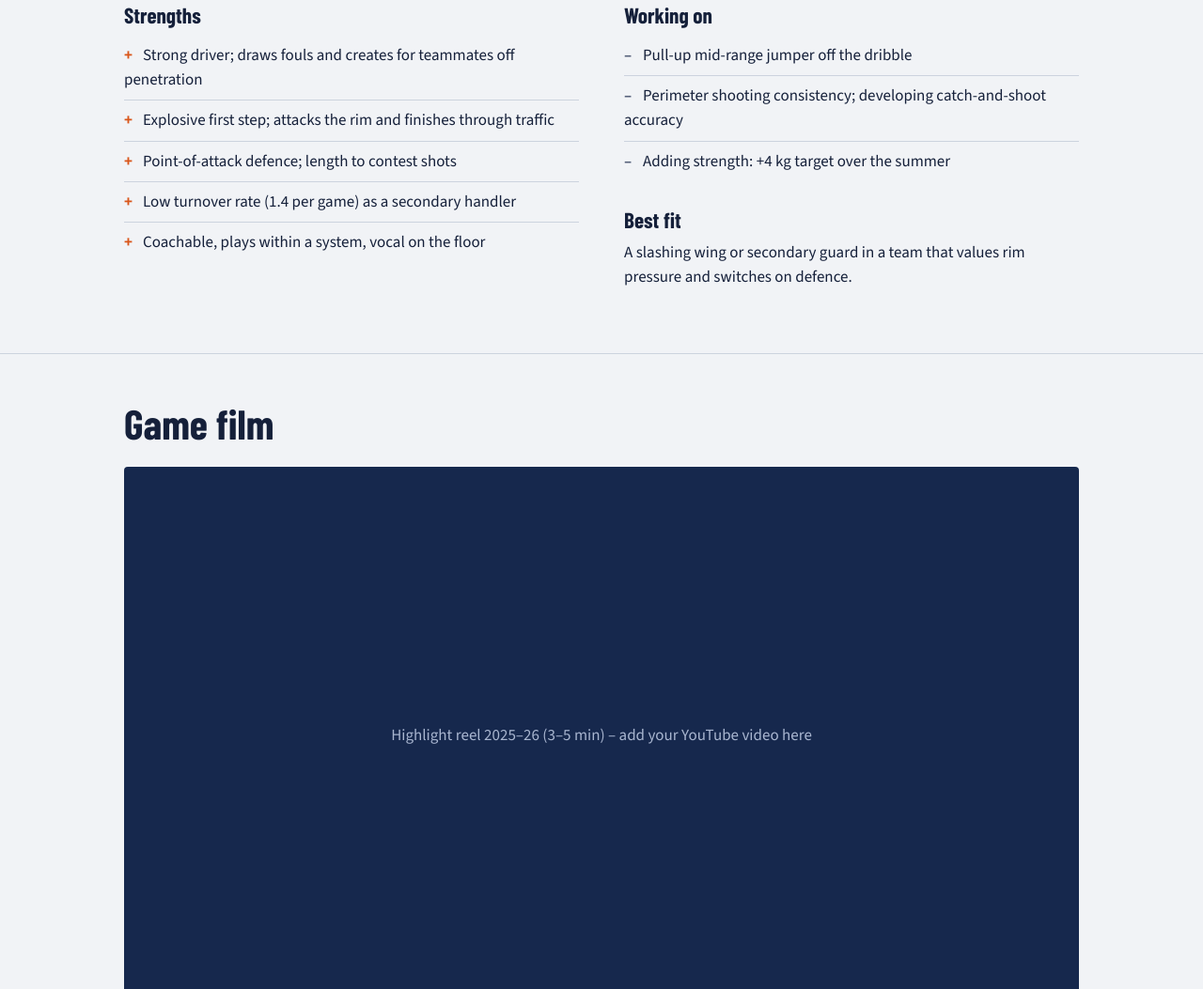
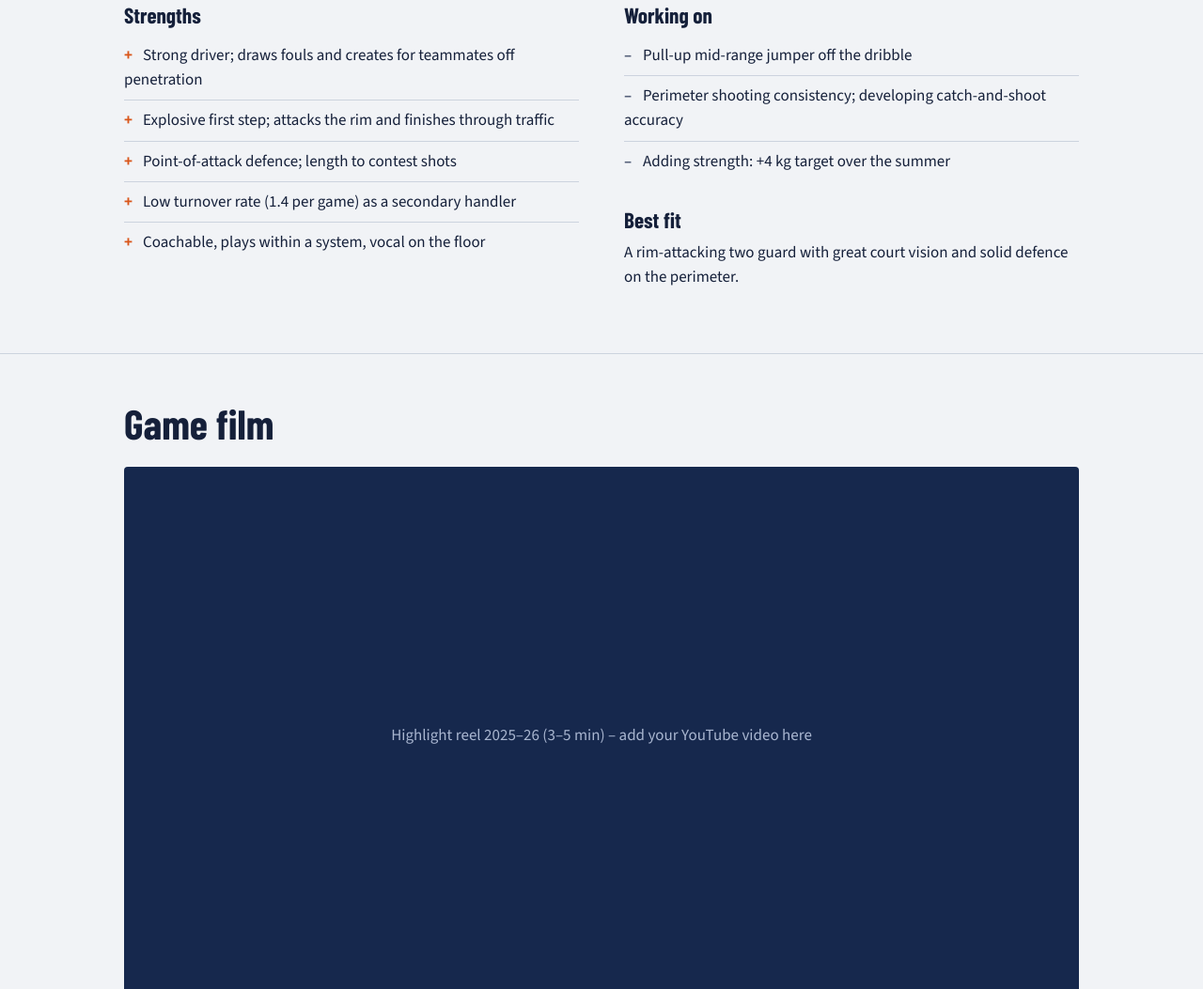
Before and after one commit to mroosendaal144/jesper-bball-profile, a plain HTML site: page index.html in a window 1280 px wide. Shown: the part 831-1884 px from the top of the page at 94% size. Drawn offline with nearby package versions, Linux system fonts and the light colour scheme; a web font is replaced by a local one.

Commit message:
Update best fit: rim-attacking two guard with court vision and defence
Co-Authored-By: Claude Opus 4.6 <noreply@anthropic.com>

```diff
--- a/index.html
+++ b/index.html
@@ -245,7 +245,7 @@ footer{padding:1.5rem 0 2rem;color:var(--muted);font-size:.9rem;background:var(-
             <li>Adding strength: +4 kg target over the summer</li>
           </ul>
           <h3 style="margin-top:1.75rem">Best fit</h3>
-          <p>A slashing wing or secondary guard in a team that values rim pressure and switches on defence.</p>
+          <p>A rim-attacking two guard with great court vision and solid defence on the perimeter.</p>
         </div>
       </div>
     </div>
```
